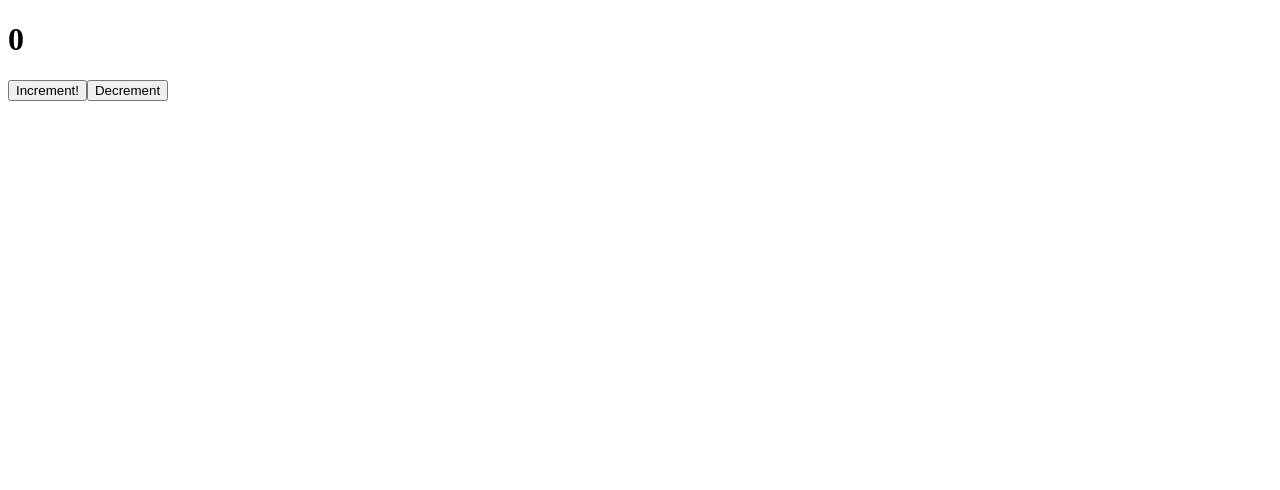
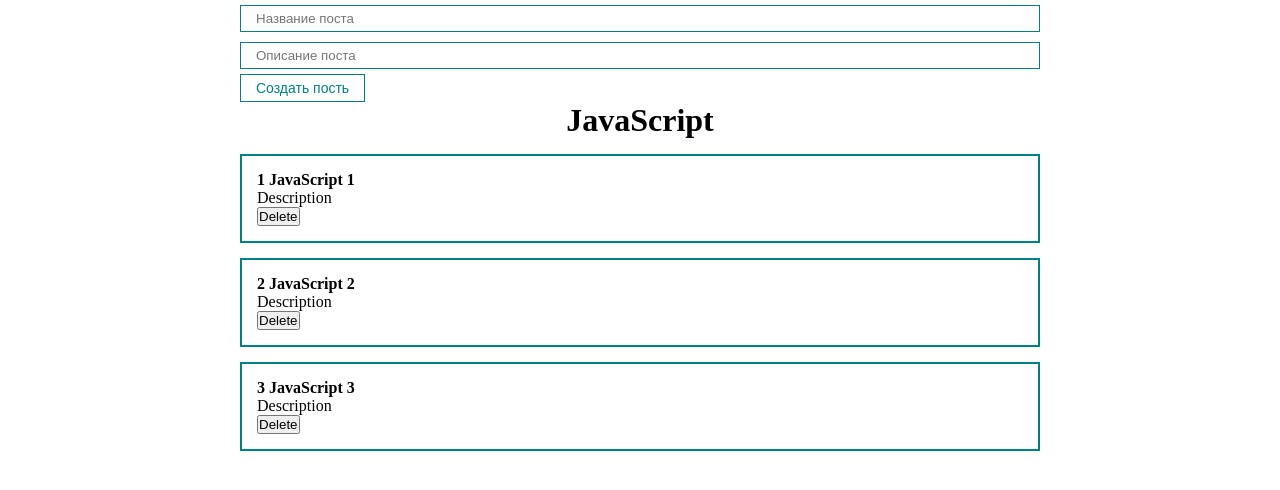
Before and after one commit to Jindy01/pet-react, a React (Create React App) app in the folder pet-react/: page / in a window 1280 px wide. Shown: the top 490 px of the page. Built offline with nearby package versions, Linux system fonts and the light colour scheme.

Commit message:
NewComponentsJSX

```diff
--- a/pet-react/src/App.js
+++ b/pet-react/src/App.js
@@ -1,15 +1,42 @@
 import React, { useState } from 'react';
 // import Counter from './Components.JSX/Counter';
 import ClassCounter from './Components/ClassCounter.jsx';
+import './styles/App.css';
+import PostList from "./Components/PostList";
+import PostItem from "./Components/PostItem";
+import MyButton from "./Components/UI/button/MyButton";
+import MyInput from "./Components/UI/input/MyInput";
 
 
 function App() {
+    const [posts, setPosts] = useState([
+        {id: 1, title: 'JavaScript 1', body: 'Description'},
+        {id: 2, title: 'JavaScript 2', body: 'Description'},
+        {id: 3, title: 'JavaScript 3', body: 'Description'},
+    ])
+
+    const [title, setTitle] = useState('')
+    const addNewPost = (e) => {
+        e.preventDefault();
+        console.log(title)
+    }
+
 
   return (
     <div className="App">
-        <ClassCounter/>
+        <form>
+            {/* Управляемый компонент */}
+            <MyInput
+                value={title}
+                onChange={e => setTitle(e.target.value)}
+                type="text"
+                placeholder='Название поста'/>
+            <MyInput type="text" placeholder='Описание поста'/>
+            <MyButton onClick={addNewPost}>Создать пость</MyButton>
+        </form>
+        <PostList posts={posts} title='JavaScript'></PostList>
      </div>
-  );
+  )
 }
 
 export default App;
--- a/pet-react/src/Components/ClassCounter.jsx
+++ b/pet-react/src/Components/ClassCounter.jsx
@@ -1,5 +1,7 @@
 import React from "react";
 
+//Пример создание классового эллемента
+//Счётчик на подобии калсса
 class ClassCounter extends React.Component {
 
     constructor(props) {
--- a/pet-react/src/Components/Counter.jsx
+++ b/pet-react/src/Components/Counter.jsx
@@ -1,5 +1,7 @@
 import React, {useState} from 'react';
 
+//Пример функционального блока
+//Создаёт счётчик с кнопками
 const Counter = function() {
 
     const [count, setCount] = useState(0);
--- /dev/null
+++ b/pet-react/src/Components/PostItem.jsx
@@ -0,0 +1,21 @@
+import React from 'react';
+
+//Шаблон создания поста его название и содержание
+const PostItem = (props) => {
+    console.log(props)
+    return (
+        <div className="post">
+            <div className='post__content'>
+                <strong>{props.post.id} {props.post.title}</strong>
+                <div>
+                    {props.post.body}
+                </div>
+                <div className="post__btns">
+                    <button>Delete</button>
+                </div>
+            </div>
+        </div>
+    );
+};
+
+export default PostItem;
--- /dev/null
+++ b/pet-react/src/Components/PostList.jsx
@@ -0,0 +1,18 @@
+import React from 'react';
+import PostItem from "./PostItem";
+
+//Создаёт список постов , примнимает название и содрежание с props(),
+//находящегося в App.js
+const PostList = ({posts, title}) => {
+    return (
+        <div>
+            <h1 style={{textAlign: 'center'}}>
+                {title}
+            </h1>
+            {posts.map((post) => <PostItem post={post} key={post.id}/>
+            )}
+        </div>
+    );
+};
+
+export default PostList;
--- /dev/null
+++ b/pet-react/src/Components/UI/button/MyButton.jsx
@@ -0,0 +1,12 @@
+import React from 'react';
+import classes from './MyButton.module.css';
+
+const MyButton = ({children, ...props}) => {
+    return (
+        <button {...props} className={classes.myBtn}>
+            {children}
+        </button>
+    );
+};
+
+export default MyButton;
--- /dev/null
+++ b/pet-react/src/Components/UI/button/MyButton.module.css
@@ -0,0 +1,8 @@
+.myBtn {
+    padding: 5px 15px;
+    color: teal;
+    font-size: 14px;
+    background-color: transparent;
+    border: 1px solid teal;
+    cursor: pointer;
+}
--- /dev/null
+++ b/pet-react/src/Components/UI/input/MyInput.jsx
@@ -0,0 +1,10 @@
+import React from 'react';
+import classes from './MyInput.module.css';
+
+const MyInput = (props) => {
+    return (
+        <input className={classes.myInput} {...props}/>
+    );
+};
+
+export default MyInput;
--- /dev/null
+++ b/pet-react/src/Components/UI/input/MyInput.module.css
@@ -0,0 +1,6 @@
+.myInput {
+    width: 100%;
+    padding: 5px 15px;
+    margin: 5px 0;
+    border: 1px solid teal;
+}
--- a/pet-react/src/index.js
+++ b/pet-react/src/index.js
@@ -4,5 +4,6 @@
 
 const root = ReactDOM.createRoot(document.getElementById('root'));
 root.render(
+
   <App/>,
 );
--- /dev/null
+++ b/pet-react/src/styles/App.css
@@ -0,0 +1,23 @@
+* {
+    margin: 0;
+    padding: 0;
+    box-sizing: border-box;
+}
+
+#root {
+    display: flex;
+    justify-content: center;
+}
+
+.App {
+    width: 800px;
+}
+
+.post {
+    display: flex;
+    padding: 15px;
+    border: 2px solid teal;
+    margin-top: 15px;
+    justify-content: space-between;
+    align-items: center;
+}
```
